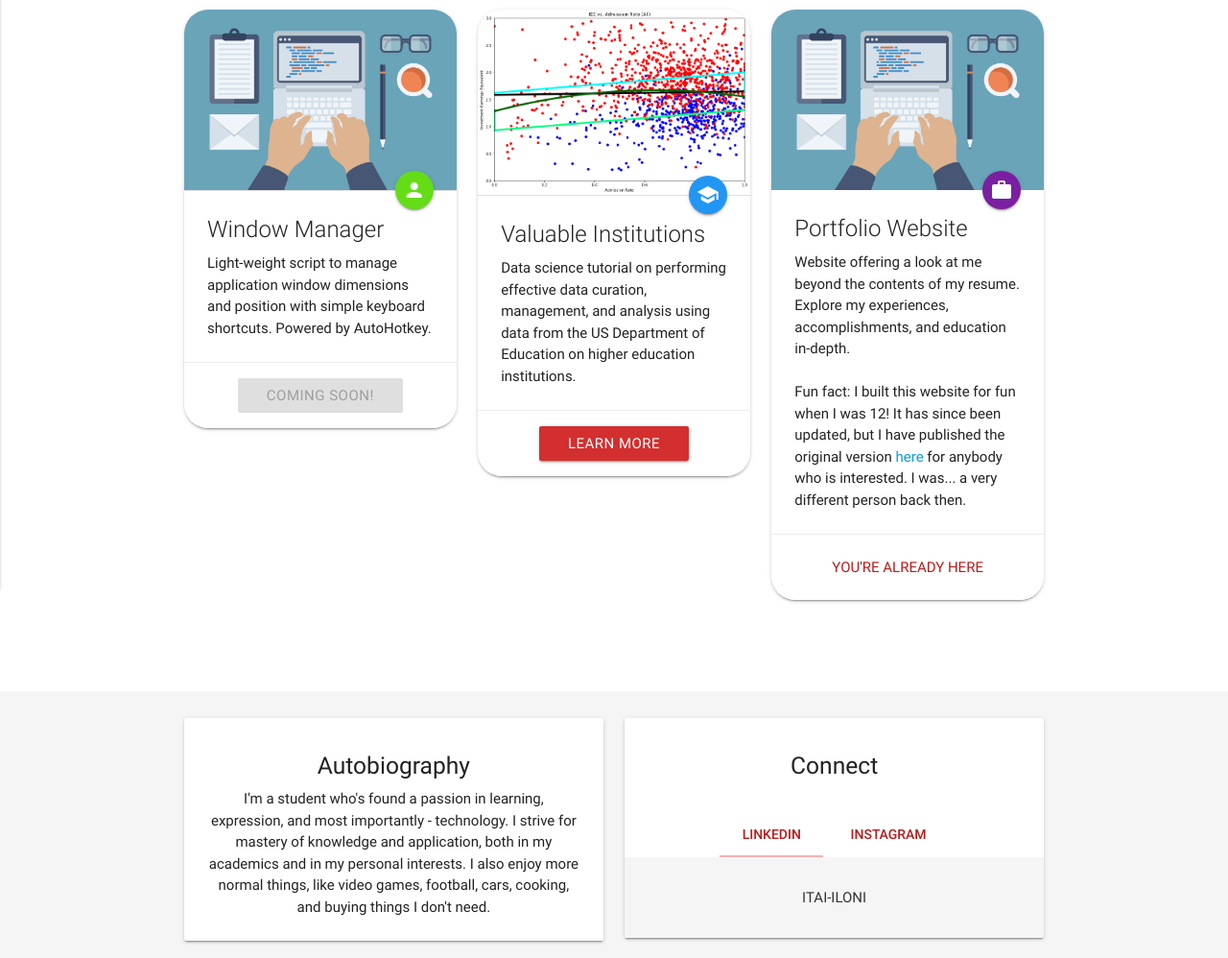
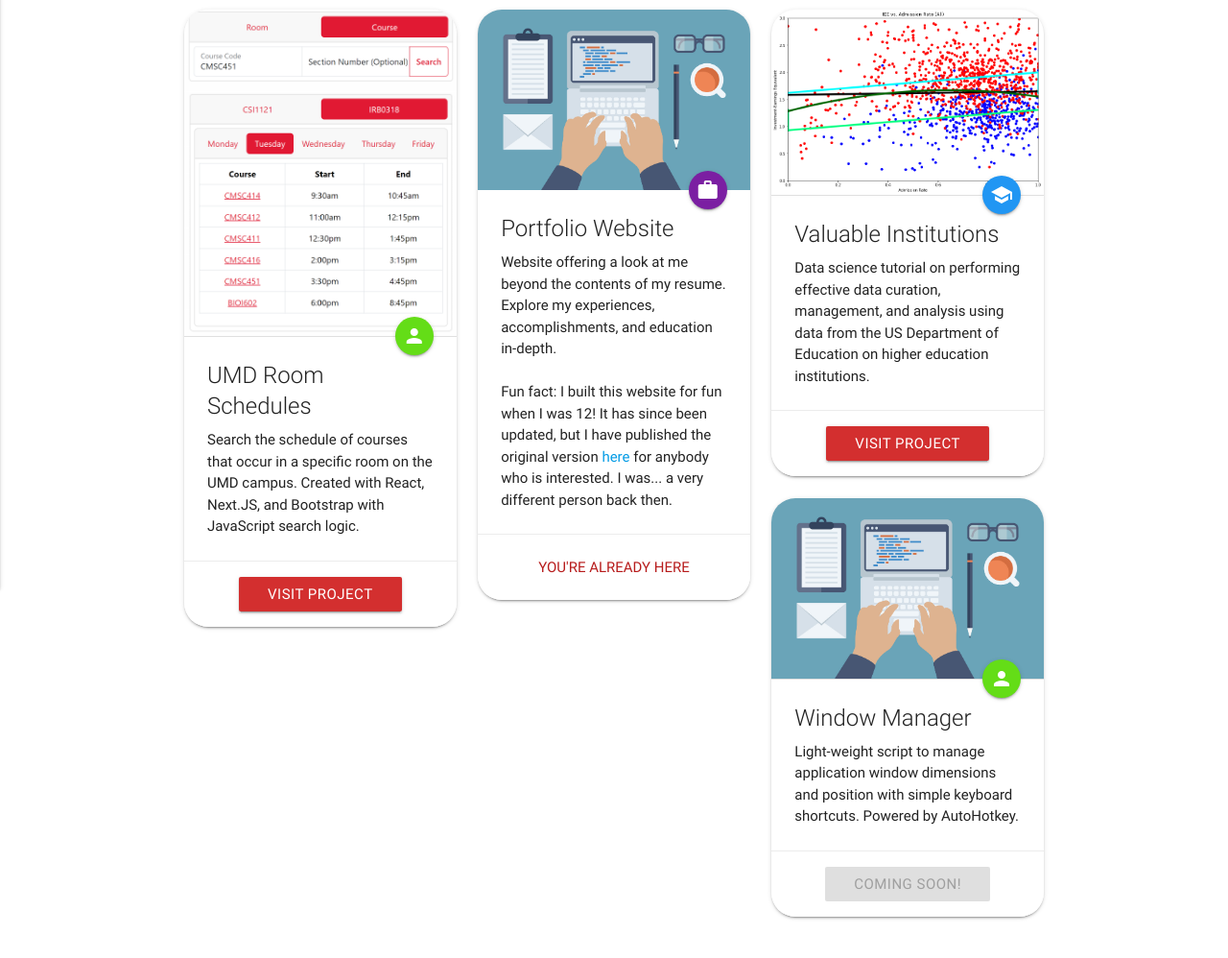
Before and after one commit to iiloni/iiloni.github.io, a website: page portfolio.html in a window 1280 px wide. Shown: the part 247-1245 px from the top of the page at 96% size. Drawn offline with nearby package versions, Linux system fonts and the light colour scheme.

Commit message:
Add umd course analysis to portfolio

```diff
--- a/portfolio.html
+++ b/portfolio.html
@@ -56,44 +56,23 @@
 			<!-- Project Cards -->
 			<div class="row">
 
-				<!-- Window Manager-->
+				<!-- UMD Course Analysis -->
 				<div class="col s12 m6 xl4">
 					<div class="card rounded">
 						<div class="card-image">
-							<img class="responsive-img" src="images/programming-original.jpg">
+							<img class="responsive-img" src="images/umd-room-schedules.png">
 							<a class="btn-floating halfway-fab tooltipped light-green accent-4" data-position="left"
 								data-tooltip="Personal"><i class="material-icons">person</i></a>
 						</div>
 						<div class="divider"></div>
 						<div class="card-content">
-							<span class="card-title">Window Manager</span>
-							<p>Light-weight script to manage application window dimensions and position with simple
-								keyboard shortcuts. Powered by AutoHotkey.</p>
-						</div>
-						<div class="card-action lower-rounded" style="text-align:center;margin:0 auto">
-							<a class="disabled waves-effect waves-light btn red darken-2"
-								href="https://github.com/iiloni/WindowManager">Coming Soon!</a>
-						</div>
-					</div>
-				</div>
-
-				<!-- Valuable Institutions -->
-				<div class="col s12 m6 xl4">
-					<div class="card rounded">
-						<div class="card-image">
-							<img class="responsive-img" src="images/valuable-institutions-chart.png">
-							<a class="btn-floating halfway-fab tooltipped blue" data-position="left"
-								data-tooltip="Education"><i class="material-icons">school</i></a>
-						</div>
-						<div class="divider"></div>
-						<div class="card-content">
-							<span class="card-title">Valuable Institutions</span>
-							<p>Data science tutorial on performing effective data curation, management, and analysis
-								using data from the US Department of Education on higher education institutions.</p>
+							<span class="card-title">UMD Room Schedules</span>
+							<p>Search the schedule of courses that occur in a specific room on the UMD campus.
+								Created with React, Next.JS, and Bootstrap with JavaScript search logic.</p>
 						</div>
 						<div class="card-action lower-rounded" style="text-align:center;margin:0 auto">
 							<a class="waves-effect waves-light btn red darken-2"
-								href="https://iiloni-umd.github.io">Learn More</a>
+								href="https://umd-course-analysis.vercel.app">Visit Project</a>
 						</div>
 					</div>
 				</div>
@@ -120,6 +99,48 @@
 							<a class="waves-effect waves-light btn-flat tooltipped red-text text-darken-4"
 								style="margin:0" data-position="bottom"
 								data-tooltip="What do you want, a cookie?">You're Already Here</a>
+						</div>
+					</div>
+				</div>
+
+				<!-- Valuable Institutions -->
+				<div class="col s12 m6 xl4">
+					<div class="card rounded">
+						<div class="card-image">
+							<img class="responsive-img" src="images/valuable-institutions-chart.png">
+							<a class="btn-floating halfway-fab tooltipped blue" data-position="left"
+								data-tooltip="Education"><i class="material-icons">school</i></a>
+						</div>
+						<div class="divider"></div>
+						<div class="card-content">
+							<span class="card-title">Valuable Institutions</span>
+							<p>Data science tutorial on performing effective data curation, management, and analysis
+								using data from the US Department of Education on higher education institutions.</p>
+						</div>
+						<div class="card-action lower-rounded" style="text-align:center;margin:0 auto">
+							<a class="waves-effect waves-light btn red darken-2"
+								href="https://iiloni-umd.github.io">Visit Project</a>
+						</div>
+					</div>
+				</div>
+
+				<!-- Window Manager-->
+				<div class="col s12 m6 xl4">
+					<div class="card rounded">
+						<div class="card-image">
+							<img class="responsive-img" src="images/programming-original.jpg">
+							<a class="btn-floating halfway-fab tooltipped light-green accent-4" data-position="left"
+								data-tooltip="Personal"><i class="material-icons">person</i></a>
+						</div>
+						<div class="divider"></div>
+						<div class="card-content">
+							<span class="card-title">Window Manager</span>
+							<p>Light-weight script to manage application window dimensions and position with simple
+								keyboard shortcuts. Powered by AutoHotkey.</p>
+						</div>
+						<div class="card-action lower-rounded" style="text-align:center;margin:0 auto">
+							<a class="disabled waves-effect waves-light btn red darken-2"
+								href="https://github.com/iiloni/WindowManager">Coming Soon!</a>
 						</div>
 					</div>
 				</div>
```
Also changed, not shown: index.html (+1 -1 lines), images/umd-room-schedules.png (added).
